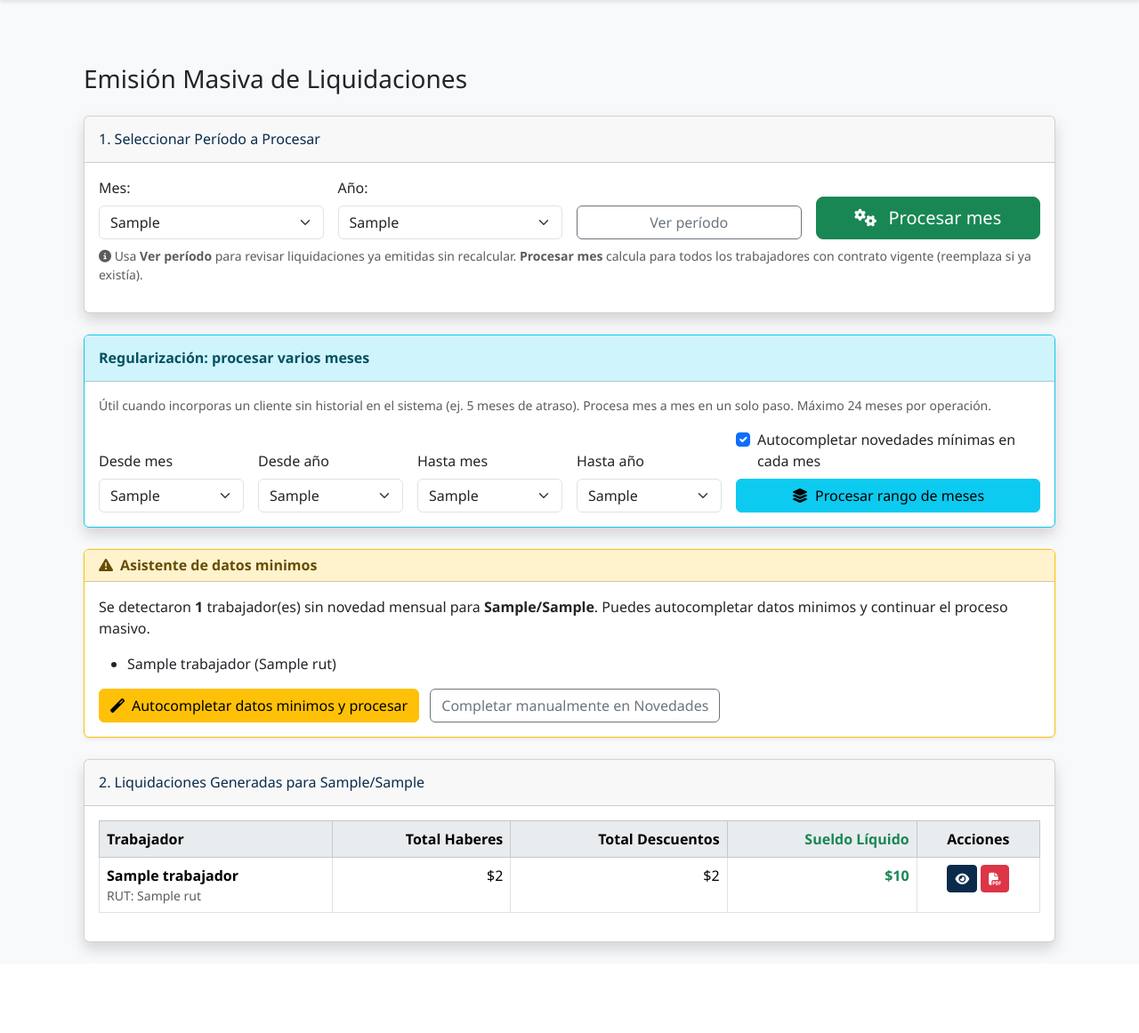
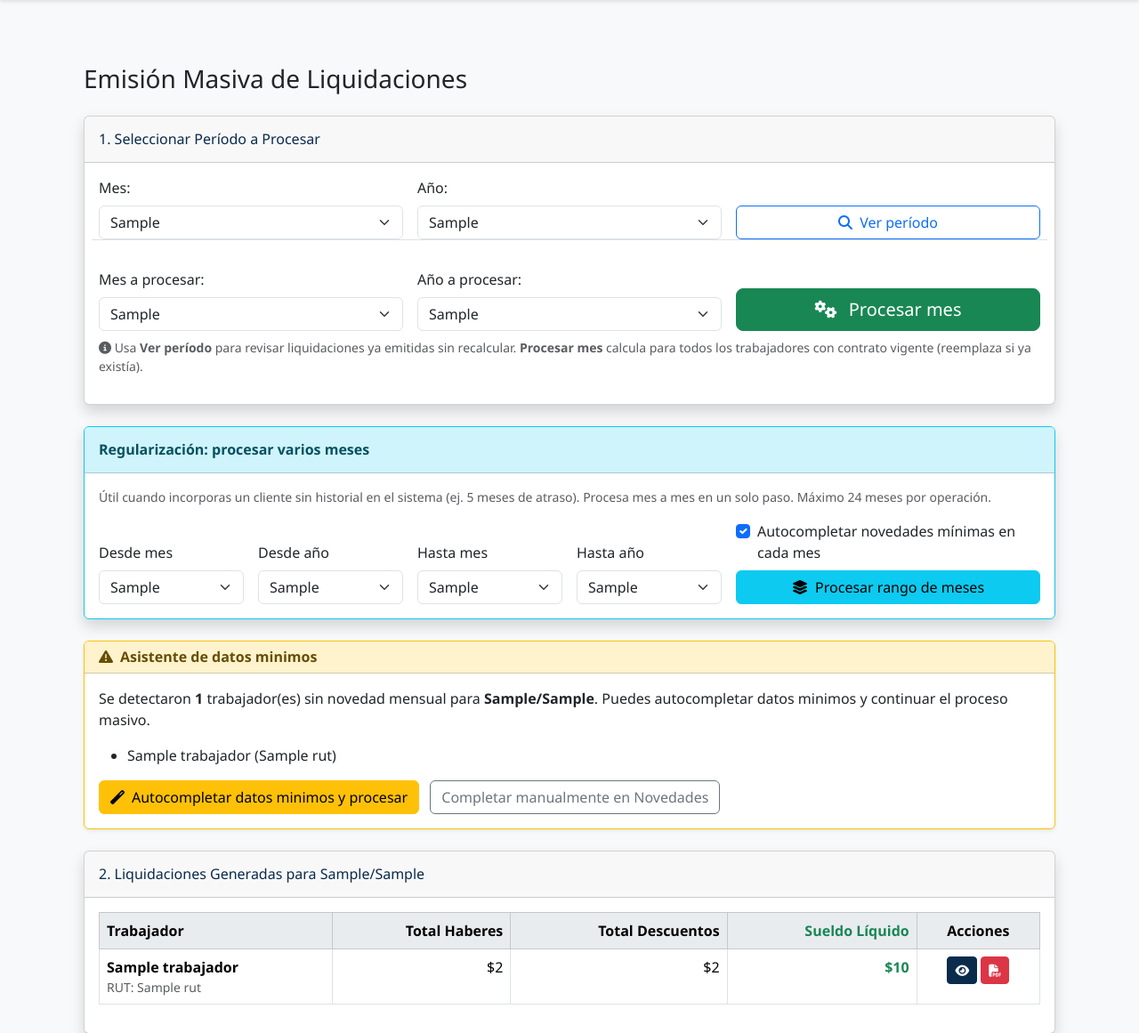
Before and after one commit to CarlitosHuente/Conta_Carvajal, a Django app: template rrhh/templates/rrhh/crear_liquidacion.html in a window 1280 px wide. Shown: the part 56-1217 px from the top of the page at 89% size. Before the commit the page ends 1131 px from the top, so only its background shows below. Run offline with Django 5.2, Linux system fonts and the light colour scheme; the template is opened without the code that fills it: most values are stand-ins (such as "Sample title", 1, 10 or a date in 2020).

Commit message:
Fix: Ver período en emisión de liquidaciones como formulario GET
El enlace dentro del POST no aplicaba el mes seleccionado; ahora consulta el período sin recalcular.

```diff
--- a/rrhh/templates/rrhh/crear_liquidacion.html
+++ b/rrhh/templates/rrhh/crear_liquidacion.html
@@ -13,30 +13,51 @@
             <h6 class="m-0 font-weight-bold text-primary">1. Seleccionar Período a Procesar</h6>
         </div>
         <div class="card-body">
-            <form method="post" class="row align-items-end g-3">
+            <form method="get" class="row align-items-end g-3 mb-3">
+                <div class="col-md-4">
+                    <label for="mes_ver" class="form-label">Mes:</label>
+                    <select name="mes" id="mes_ver" class="form-select">
+                        {% for mes in meses_opciones %}
+                            <option value="{{ mes }}" {% if mes == mes_seleccionado %}selected{% endif %}>{{ mes }}</option>
+                        {% endfor %}
+                    </select>
+                </div>
+                <div class="col-md-4">
+                    <label for="ano_ver" class="form-label">Año:</label>
+                    <select name="ano" id="ano_ver" class="form-select">
+                        {% for ano in anos_opciones %}
+                            <option value="{{ ano }}" {% if ano == ano_seleccionado %}selected{% endif %}>{{ ano }}</option>
+                        {% endfor %}
+                    </select>
+                </div>
+                <div class="col-md-4">
+                    <button type="submit" class="btn btn-outline-primary w-100">
+                        <i class="fas fa-search me-1"></i> Ver período
+                    </button>
+                </div>
+            </form>
+
+            <form method="post" class="row align-items-end g-3 border-top pt-3">
                 {% csrf_token %}
                 <input type="hidden" name="accion" value="procesar">
-                <div class="col-md-3">
-                    <label for="mes" class="form-label">Mes:</label>
+                <div class="col-md-4">
+                    <label for="mes" class="form-label">Mes a procesar:</label>
                     <select name="mes" id="mes" class="form-select">
                         {% for mes in meses_opciones %}
                             <option value="{{ mes }}" {% if mes == mes_seleccionado %}selected{% endif %}>{{ mes }}</option>
                         {% endfor %}
                     </select>
                 </div>
-                <div class="col-md-3">
-                    <label for="ano" class="form-label">Año:</label>
+                <div class="col-md-4">
+                    <label for="ano" class="form-label">Año a procesar:</label>
                     <select name="ano" id="ano" class="form-select">
                         {% for ano in anos_opciones %}
                             <option value="{{ ano }}" {% if ano == ano_seleccionado %}selected{% endif %}>{{ ano }}</option>
                         {% endfor %}
                     </select>
                 </div>
-                <div class="col-md-3">
-                    <a href="?mes={{ mes_seleccionado }}&ano={{ ano_seleccionado }}" class="btn btn-outline-secondary w-100">Ver período</a>
-                </div>
-                <div class="col-md-3">
-                    <button type="submit" class="btn btn-lg btn-success w-100">
+                <div class="col-md-4">
+                    <button type="submit" class="btn btn-lg btn-success w-100" onclick="return confirm('¿Calcular o reemplazar las liquidaciones de este mes?');">
                         <i class="fas fa-cogs me-2"></i> Procesar mes
                     </button>
                 </div>
```
